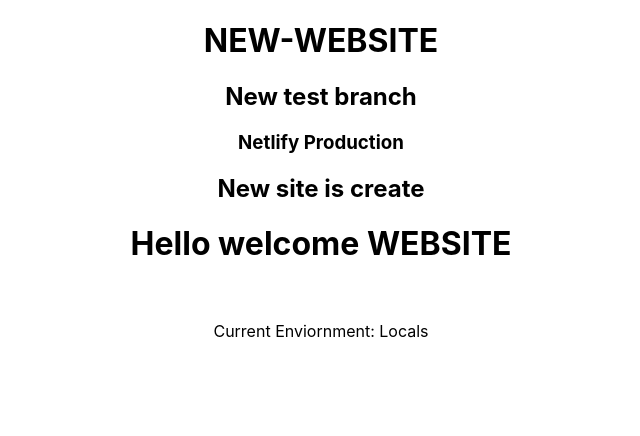
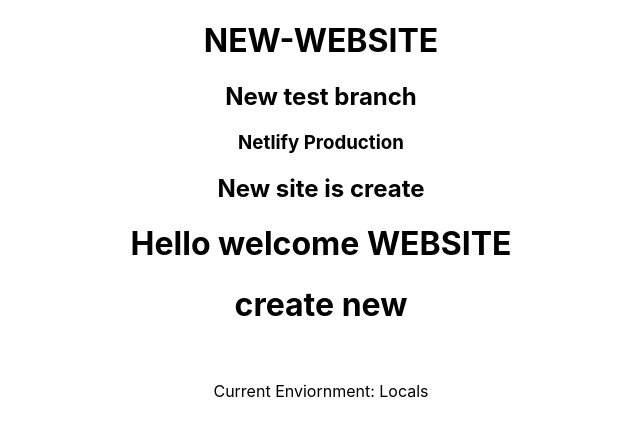
Before and after one commit to saurabhgola/testwebsite, a React (Create React App) app: page / in a window 1280 px wide. Shown: the top 436 px of the page, without its empty margins (319-959 px from the left). Built offline with nearby package versions, Linux system fonts and the light colour scheme.

Commit message:
Fix test

```diff
--- a/src/App.js
+++ b/src/App.js
@@ -9,6 +9,7 @@
      <h3>Netlify Production</h3>
      <h2>New site is create</h2>
      <h1>Hello welcome WEBSITE</h1>
+     <h1>create new </h1>
       <br/>
       <p className="App-intro">Current Enviornment: {process.env.REACT_APP_ENVIORNMENT}</p>
  <br/>
```
